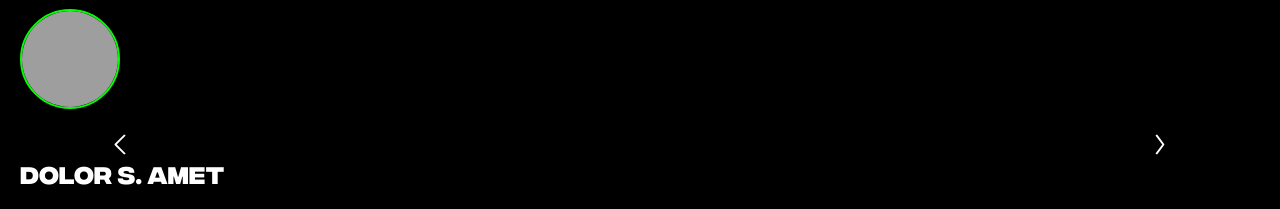
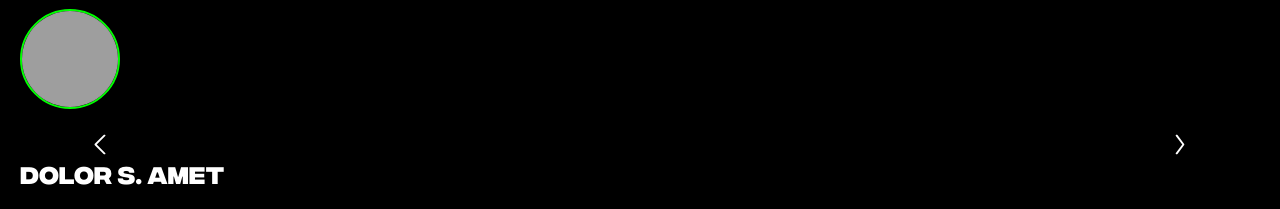
Before and after one commit to harsh-jsx/creatorsMelaa, a React (Vite) app: page / in a window 1280 px wide. Shown: the part 3940-4149 px from the top of the page. Built offline with nearby package versions, Linux system fonts and the light colour scheme; grey boxes are pictures that could not be loaded.

Commit message:
Changed for pc

```diff
--- a/src/Components/Testimonials/Testimonials.css
+++ b/src/Components/Testimonials/Testimonials.css
@@ -12,8 +12,8 @@
 
 .carousel-button {
   background: none;
-  margin-right: 100px;
-  margin-left: 100px;
+  margin-right: 80px;
+  margin-left: 80px;
   border: none;
   font-size: 24px;
   cursor: pointer;
```
